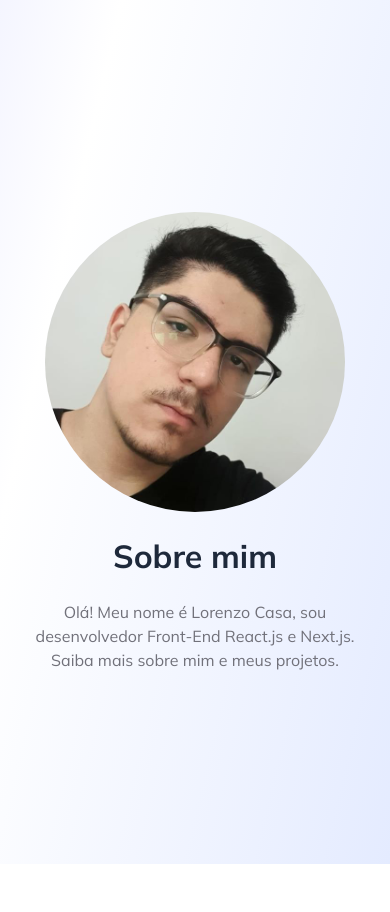
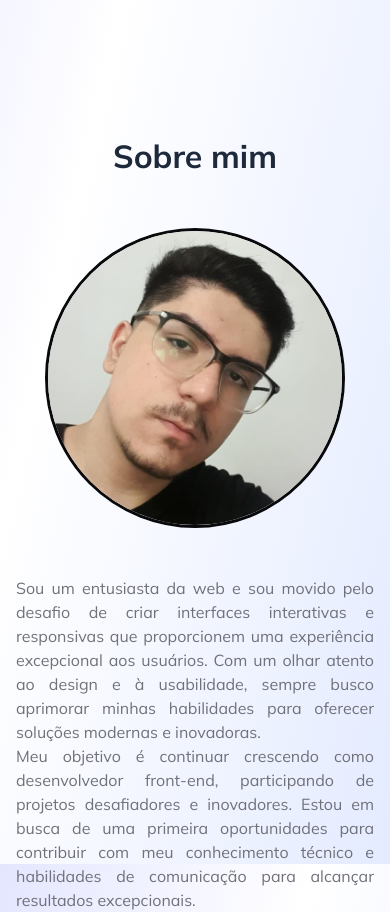
Before and after one commit to LxLorenzo/lorenzo-casa, a Next.js app: page / in a window 390 px wide. Shown: the part 820-1732 px from the top of the page. Before the commit the page ends 1684 px from the top, so only its background shows below. Built offline with nearby package versions, Linux system fonts and the light colour scheme.

Commit message:
feat: about section mobile version

```diff
--- a/src/app/components/About.tsx
+++ b/src/app/components/About.tsx
@@ -4,28 +4,36 @@ import React from 'react'
 const About = () => {
   return (
     <section
-      className="container mx-auto h-screen px-4 md:px-8 py-28 lg:p-28 flex flex-col-reverse justify-center items-center gap-5 md:flex-row md:gap-32"
+      className="container mx-auto h-screen px-4 md:px-8 py-28 lg:p-28 flex flex-col items-center md:flex-row md:gap-32"
       id="about"
     >
-      <div className="text-center md:text-left">
-        <h2 className="text-[2rem] md:text-[2.5rem] lg:text-[3rem] xl:text-[4rem] 2xl:text-[5rem font-bold text-primary">
-          Sobre mim
-        </h2>
-        <p className="text-zinc-500 mt-5">
-          Olá! Meu nome é Lorenzo Casa, sou desenvolvedor Front-End React.js e
-          Next.js.
-          <br />
-          Saiba mais sobre mim e meus projetos.
-        </p>
-      </div>
-      <div className="">
+      <h2 className="text-[2rem] md:text-[2.5rem] lg:text-[3rem] xl:text-[4rem] 2xl:text-[5rem] font-bold text-primary">
+        Sobre mim
+      </h2>
+      <div className="flex flex-col mt-12 items-center">
         <Image
           src="/perfil.jpg"
           width={300}
           height={300}
           alt="Perfil"
-          className="rounded-full md:mt-20 xl:mt-32"
+          className="rounded-full border-[3px] border-zinc-950"
         />
+        <div className="text-zinc-500 mt-12 text-justify">
+          <p>
+            Sou um entusiasta da web e sou movido pelo desafio de criar
+            interfaces interativas e responsivas que proporcionem uma
+            experiência excepcional aos usuários. Com um olhar atento ao design
+            e à usabilidade, sempre busco aprimorar minhas habilidades para
+            oferecer soluções modernas e inovadoras.
+          </p>
+          <p>
+            Meu objetivo é continuar crescendo como desenvolvedor front-end,
+            participando de projetos desafiadores e inovadores. Estou em busca
+            de uma primeira oportunidades para contribuir com meu conhecimento
+            técnico e habilidades de comunicação para alcançar resultados
+            excepcionais.
+          </p>
+        </div>
       </div>
     </section>
   )
```
